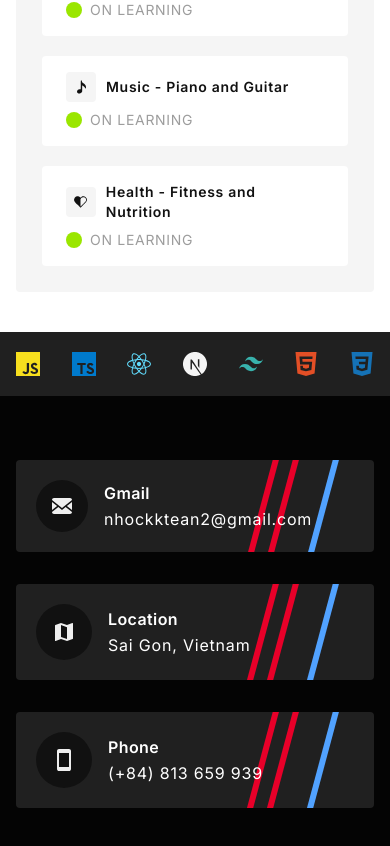
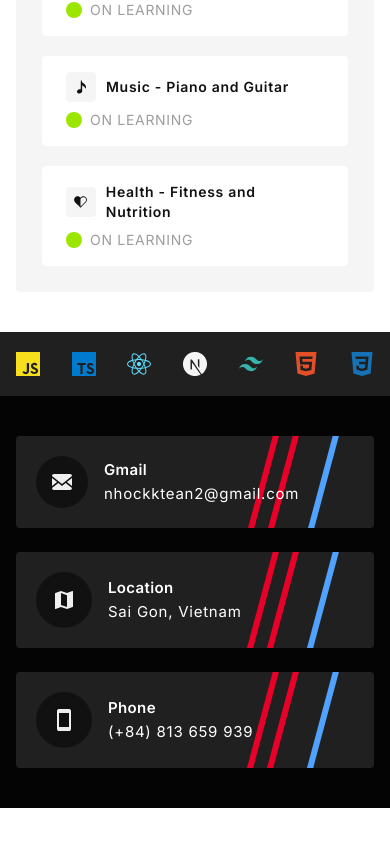
Before and after one commit to nhatkytran/Portfolio, a Next.js app: page / in a window 390 px wide. Shown: the part 1023-1869 px from the top of the page. After the commit the page ends 1831 px from the top, so only its background shows below. Built offline with nearby package versions, Linux system fonts and the light colour scheme.

Commit message:
Responsive essential information

```diff
--- a/src/features/layout/components/Footer/Footer.tsx
+++ b/src/features/layout/components/Footer/Footer.tsx
@@ -18,6 +18,12 @@ const ESSENTIAL_INFORMATION = [
     content: '(+84) 813 659 939',
     Icon: PhoneIcon,
   },
+];
+
+const ESSENTIAL_INFORMATION_ICON_STYLES = [
+  { width: 44, height: 44 },
+  { width: 54, height: 54 },
+  { width: 54, height: 54 },
 ];
 
 /** Footer. */
@@ -41,27 +47,32 @@ export default function Footer() {
       </div>
       <div
         className={cn(
-          'flex w-full max-w-6xl flex-col justify-center gap-8',
-          'px-4 py-16',
+          'flex w-full max-w-6xl flex-col justify-center gap-6',
+          'px-4 py-10',
           'xs:px-6',
-          'sm:px-9',
-          'lg:flex-row',
+          'sm:gap-8 sm:px-9 sm:py-14',
+          'lg:flex-row lg:py-16',
           'lgx:gap-9',
         )}
       >
         {ESSENTIAL_INFORMATION.map(({ label, content, Icon }, index) => (
           <div
             key={index}
-            className={cn('group relative flex gap-4 lg:w-80', 'overflow-hidden rounded-sm bg-neutral-800 p-5')}
+            className={cn(
+              'group relative flex gap-2.5',
+              'overflow-hidden rounded-sm bg-neutral-800 px-3 py-4.5',
+              'xxs:gap-4 xxs:px-5 xxs:py-5',
+              'lg:w-80',
+            )}
           >
             <div className="flex items-center justify-center">
-              <div className="rounded-full bg-neutral-900 p-4">
+              <div className={cn('rounded-full bg-neutral-900 p-3', 'xxs:p-4')}>
                 <Icon />
               </div>
             </div>
             <div className="z-1 flex flex-col justify-center gap-0.5">
-              <p className="font-inter font-semibold tracking-wide text-white">{label}</p>
-              <p className="font-inter tracking-wider text-white">{content}</p>
+              <p className="font-inter text-[15px] font-semibold tracking-wide text-white lg:text-base">{label}</p>
+              <p className="font-inter text-[15px] tracking-wider text-white lg:text-base">{content}</p>
             </div>
             <div
               className={cn(
@@ -84,9 +95,19 @@ export default function Footer() {
                 'absolute top-0 left-35 z-[0] h-1.5 w-full',
                 '-rotate-75 bg-blue-400 transition-all',
                 'lgx:left-40',
-                'group-hover:lgx:left-43 group-hover:left-40',
+                'group-hover:lgx:left-43 group-hover:left-38',
               )}
             />
+            <div
+              className={cn(
+                'absolute top-0 right-0 hidden h-full',
+                'aspect-square opacity-8',
+                'sm:flex sm:items-center sm:justify-center',
+                'lg:hidden',
+              )}
+            >
+              <Icon {...ESSENTIAL_INFORMATION_ICON_STYLES[index]} />
+            </div>
           </div>
         ))}
       </div>
--- a/src/shared/icons/EnvelopIcon.tsx
+++ b/src/shared/icons/EnvelopIcon.tsx
@@ -1,7 +1,9 @@
+import { LearningIconProps } from '@/shared/utils/types';
+
 /** Envelop icon. */
-export default function EnvelopIcon() {
+export default function EnvelopIcon({ width = 20, height = 20, fill = '#efefef' }: LearningIconProps) {
   return (
-    <svg xmlns="http://www.w3.org/2000/svg" width={20} height={20} fill="#efefef" viewBox="0 0 20 20">
+    <svg xmlns="http://www.w3.org/2000/svg" width={width} height={height} fill={fill} viewBox="0 0 20 20">
       {/* eslint-disable-next-line max-len */}
       <path d="M18 2c1.105 0 2 0.895 2 2v0 12c0 1.105-0.895 2-2 2v0h-16c-1.105 0-2-0.895-2-2v0-12c0-1.1 0.9-2 2-2h16zM13.63 11.1l6.37 4.9v-2l-5.12-3.9 5.12-4.1v-2l-10 8-10-8v2l5.12 4.1-5.12 3.9v2l6.37-4.9 3.63 2.9 3.63-2.9z" />
     </svg>
--- a/src/shared/icons/MapIcon.tsx
+++ b/src/shared/icons/MapIcon.tsx
@@ -1,7 +1,9 @@
+import { LearningIconProps } from '@/shared/utils/types';
+
 /** Map icon. */
-export default function MapIcon() {
+export default function MapIcon({ width = 24, height = 24, fill = '#efefef' }: LearningIconProps) {
   return (
-    <svg width={24} height={24} viewBox="0 0 24 24" xmlns="http://www.w3.org/2000/svg" fill="#efefef">
+    <svg width={width} height={height} fill={fill} viewBox="0 0 24 24" xmlns="http://www.w3.org/2000/svg">
       {/* eslint-disable-next-line max-len */}
       <path d="M15 18.984v-11.859l-6-2.109v11.859zM20.484 3q0.516 0 0.516 0.516v15.094q0 0.375-0.375 0.469l-5.625 1.922-6-2.109-5.344 2.063-0.141 0.047q-0.516 0-0.516-0.516v-15.094q0-0.375 0.375-0.469l5.625-1.922 6 2.109 5.344-2.063z" />
     </svg>
--- a/src/shared/icons/PhoneIcon.tsx
+++ b/src/shared/icons/PhoneIcon.tsx
@@ -1,7 +1,9 @@
+import { LearningIconProps } from '@/shared/utils/types';
+
 /** Phone icon. */
-export default function PhoneIcon() {
+export default function PhoneIcon({ width = 24, height = 24, fill = '#efefef' }: LearningIconProps) {
   return (
-    <svg width={24} height={24} fill="#efefef" viewBox="0 0 24 24" xmlns="http://www.w3.org/2000/svg">
+    <svg width={width} height={height} fill={fill} viewBox="0 0 24 24" xmlns="http://www.w3.org/2000/svg">
       {/* eslint-disable-next-line max-len */}
       <path d="M17.016 18.984v-13.969h-10.031v13.969h10.031zM17.016 1.031q0.797 0 1.383 0.586t0.586 1.383v18q0 0.797-0.586 1.406t-1.383 0.609h-10.031q-0.797 0-1.383-0.609t-0.586-1.406v-18q0-0.797 0.586-1.406t1.383-0.609z" />
     </svg>
```
